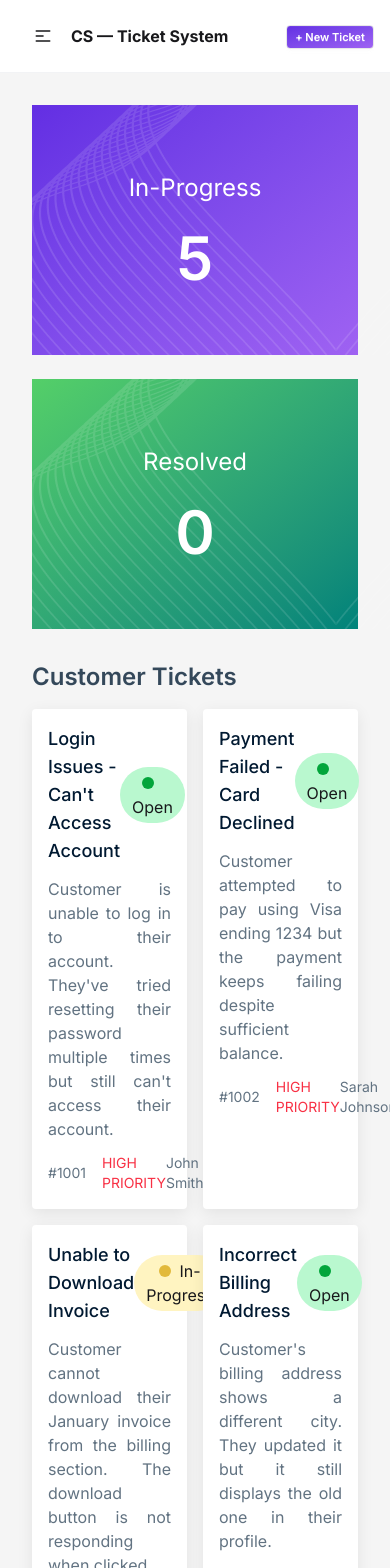
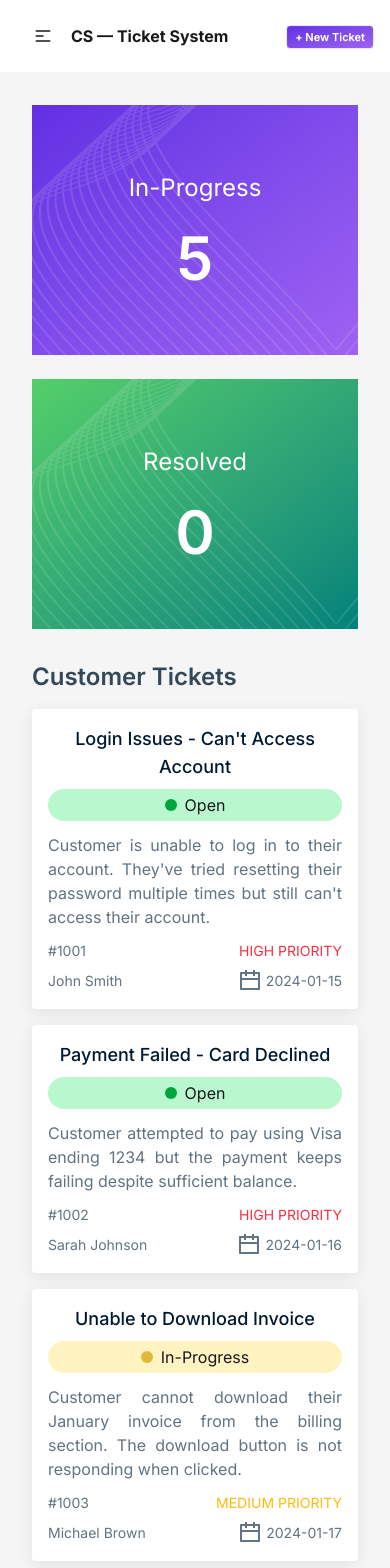
Before and after one commit to Pankaj72885/customer-support-zone, a React (Vite) app: page / in a window 390 px wide. Shown: the top 1568 px of the page. Built offline with nearby package versions, Linux system fonts and the light colour scheme.

Commit message:
Responsive design

```diff
--- a/src/Components/MainSection/Banner/Banner.jsx
+++ b/src/Components/MainSection/Banner/Banner.jsx
@@ -8,7 +8,7 @@ const Banner = ({ tickets }) => {
     (ticket) => ticket.status === "Resolved"
   );
   return (
-    <section className="px-8 md:px-20 py-8 md:py-20 flex flex-col md:flex-row justify-between gap-6">
+    <section className="px-8 md:px-20 py-8 md:py-20 flex flex-col lg:flex-row justify-between gap-6">
       <BannerCard
         name="In-Progress"
         value={inProgressTickets.length}
--- a/src/Components/MainSection/MainSection.jsx
+++ b/src/Components/MainSection/MainSection.jsx
@@ -28,7 +28,7 @@ const MainSection = ({ ticketDataPromise }) => {
       <div className="bg-[#F5F5F5]">
         <Container>
           <Banner tickets={tickets} />
-          <section className="px-8 md:px-20 pb-8 md:pb-20 grid md:grid-cols-7 gap-8">
+          <section className="px-8 md:px-20 pb-8 md:pb-20 grid grid-cols-1 lg:grid-cols-7 gap-8 ">
             <CustomerTickets
               tickets={tickets}
               handleStateUpdate={handleStateUpdate}
--- a/src/Components/MainSection/TaskStatus/StatusCard.jsx
+++ b/src/Components/MainSection/TaskStatus/StatusCard.jsx
@@ -3,7 +3,7 @@
 const StatusCard = ({ticket, handleCompleteStatus }) => {
   const handleClick = () => {
     handleCompleteStatus(ticket.id);
-    console.log(`Ticket ${ticket.id} status changed to Resolved`);
+    alert(`Ticket ${ticket.id} status changed to Resolved`);
   };
   return (
     <div
--- a/src/Components/MainSection/TaskStatus/TaskStatus.jsx
+++ b/src/Components/MainSection/TaskStatus/TaskStatus.jsx
@@ -8,8 +8,8 @@ const TaskStatus = ({ tickets, handleCompleteStatus }) => {
     (ticket) => ticket.status === "Resolved"
   );
   return (
-    <div className="md:col-span-2 flex flex-col gap-4">
-      <div>
+    <div className="lg:col-span-2 sm:flex sm:justify-start sm:gap-8 lg:flex-col ">
+      <div className="mb-8 sm:flex-1 sm:w-full lg:flex-0 lg:mb-0">
         <h1 className="header-text pb-4">Task Status</h1>
         <div className="flex flex-col gap-4">
           {inProgressTickets.length > 0 ? (
@@ -25,15 +25,12 @@ const TaskStatus = ({ tickets, handleCompleteStatus }) => {
           )}
         </div>
       </div>
-      <div>
+      <div className="sm:flex-1 lg:flex-0 sm:w-full">
         <h1 className="header-text pb-4">Resolved Task</h1>
         <div className="flex flex-col gap-4">
           {inResolvedTickets.length > 0 ? (
             inResolvedTickets.map((ticket) => (
-              <ResolvedCard
-                ticket={ticket}
-                key={ticket.id}
-              />
+              <ResolvedCard ticket={ticket} key={ticket.id} />
             ))
           ) : (
             <p className="text-custom-text">No tasks in progress.</p>
--- a/src/Components/MainSection/TicketCards/Card.jsx
+++ b/src/Components/MainSection/TicketCards/Card.jsx
@@ -16,7 +16,7 @@ const Card = ({ ticket, handleStateUpdate }) => {
 
   const handleClick = () => {
     handleStateUpdate(ticket.id);
-    console.log(`Ticket ${ticket.id} status changed to In-Progress`);
+    alert(`Ticket ${ticket.id} status changed to In-Progress`);
   };
 
   return (
@@ -24,10 +24,12 @@ const Card = ({ ticket, handleStateUpdate }) => {
       onClick={handleClick}
       className="p-4 space-y-3 bg-white shadow-custom rounded"
     >
-      <div className="flex justify-between items-center">
-        <h2 className="text-lg font-medium text-[#001931]">{ticket.title}</h2>
+      <div className="flex flex-col gap-y-2 md:flex-row md:justify-between md:items-center">
+        <h2 className="text-lg font-medium text-center md:text-left text-[#001931]">
+          {ticket.title}
+        </h2>
         <button
-          className={`rounded-full px-3 py-1 before:content-[''] before:inline-block before:w-3 before:h-3 before:rounded-full before:mr-2 ${getStatusColor(
+          className={`rounded-full flex-none px-3 py-1 before:content-[''] before:inline-block before:w-3 before:h-3 before:rounded-full before:mr-2 ${getStatusColor(
             ticket.status
           )}`}
         >
@@ -37,8 +39,8 @@ const Card = ({ ticket, handleStateUpdate }) => {
       <div>
         <p className="text-custom-text text-justify">{ticket.description}</p>
       </div>
-      <div className="flex justify-between items-center text-sm">
-        <div className="flex gap-4 items-center">
+      <div className="flex flex-col lg:flex-row justify-between items-center text-sm gap-y-2">
+        <div className="flex gap-4 items-center justify-between w-full lg:w-auto">
           <p className="text-custom-text">
             #<span>{ticket.id}</span>
           </p>
@@ -54,7 +56,7 @@ const Card = ({ ticket, handleStateUpdate }) => {
             {ticket.priority}
           </p>
         </div>
-        <div className="flex gap-4 items-center text-custom-text">
+        <div className="flex gap-4 items-center text-custom-text justify-between w-full lg:w-auto">
           <p>{ticket.customer}</p>
           <div className="flex gap-1 items-center">
             <img src={dateSvg} alt="Date logo" />
--- a/src/Components/MainSection/TicketCards/CustomerTickets.jsx
+++ b/src/Components/MainSection/TicketCards/CustomerTickets.jsx
@@ -3,9 +3,9 @@ const CustomerTickets = ({ tickets, handleStateUpdate }) => {
 
   const showTickets = tickets.filter((ticket) => ticket.status !== "Resolved");
   return (
-    <div className="md:col-span-5">
+    <div className="lg:col-span-5">
       <h1 className="header-text">Customer Tickets</h1>
-      <div className="grid grid-cols-2 gap-4 md:gap-x-6 mt-4">
+      <div className="grid md:grid-cols-2 gap-4 md:gap-x-6 mt-4">
         {showTickets.map((ticket) => (
           <Card
             key={ticket.id}
```
